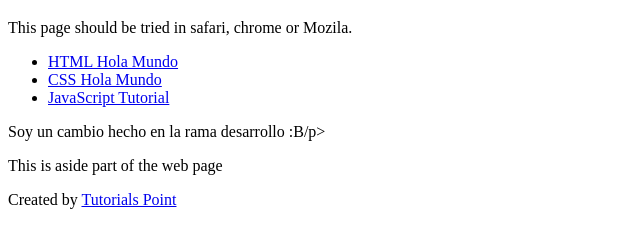
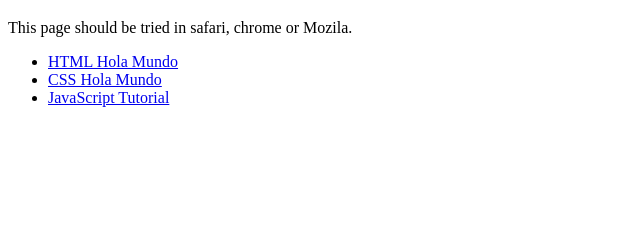
Before and after one commit to Xhendor/EJEMPLO_GIT_CLASE_2020, a plain HTML site: page index.html in a window 1280 px wide. Shown: the part 61-308 px from the top of the page, without its empty margins (0-640 px from the left). Drawn offline with Linux system fonts and the light colour scheme.

Commit message:
soy el cambio de la rama desarollo la venganza

```diff
--- a/index.html
+++ b/index.html
@@ -21,19 +21,6 @@
          </ul>
       </nav>
 
-      <article>
-         <section>
-            <p>Soy un cambio hecho en la rama desarrollo :B/p>
-         </section>
-      </article>
-
-      <aside>
-         <p>This is  aside part of the web page</p>
-      </aside>
-
-      <footer>
-         <p>Created by <a href = "https://tutorialspoint.com/">Tutorials Point</a></p>
-      </footer>
 
    </body>
 </html>
```
